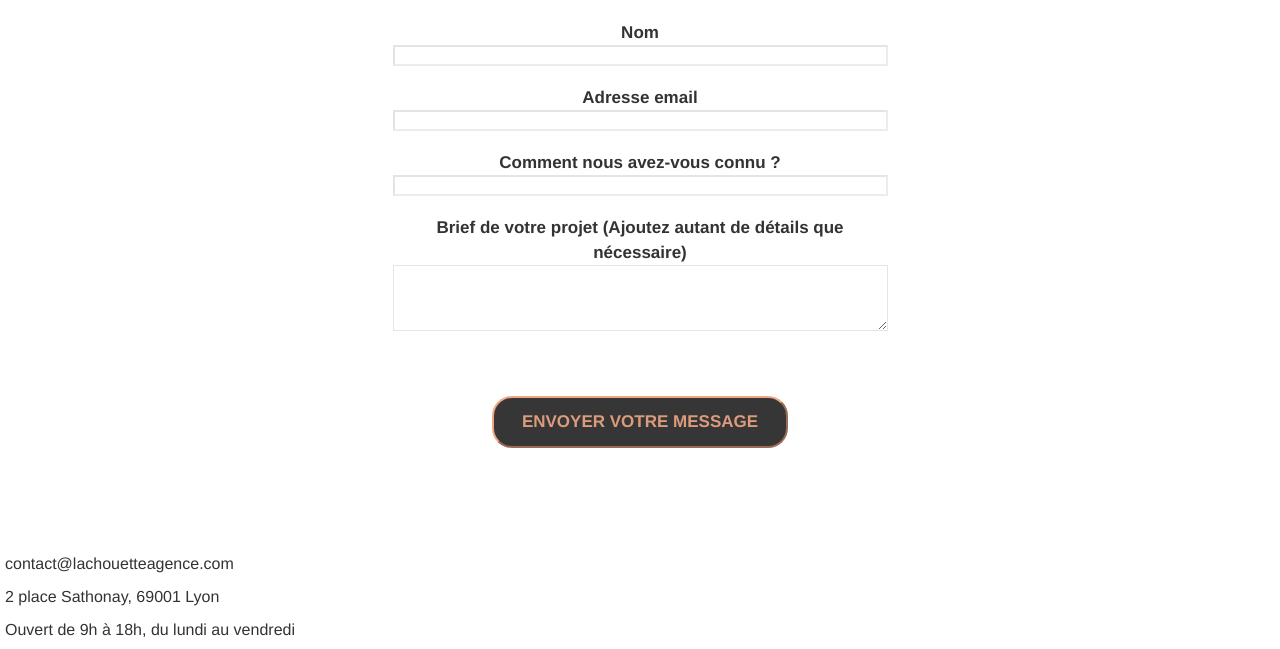
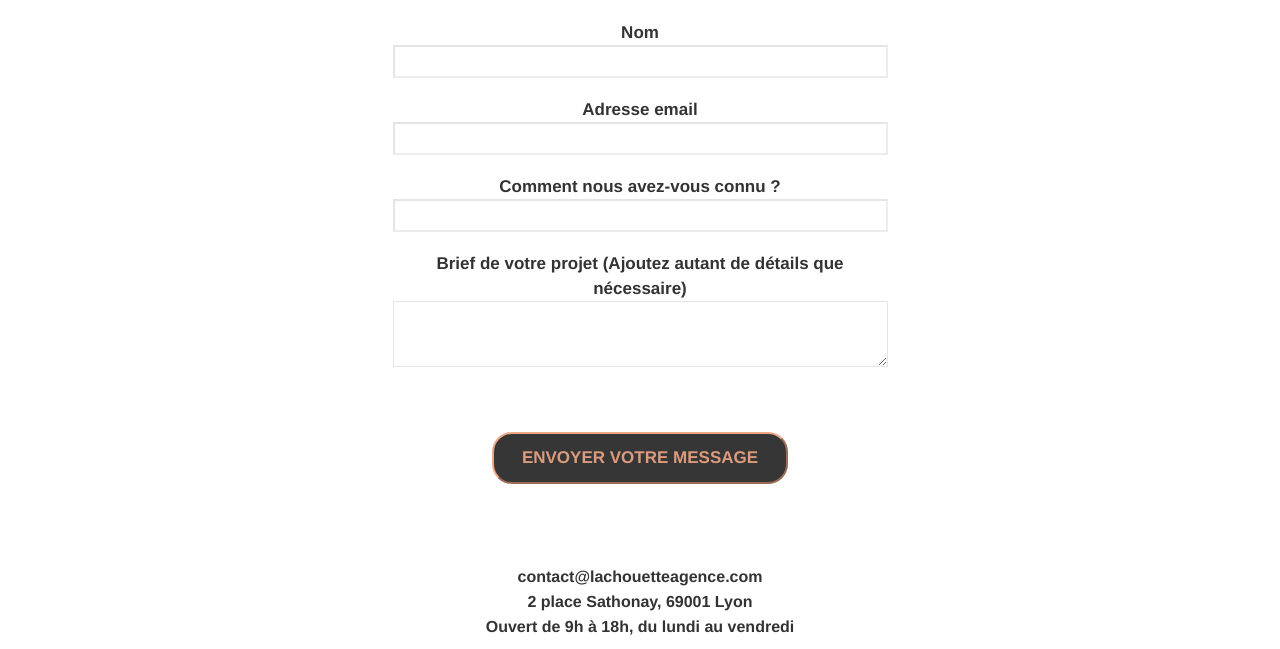
Before and after one commit to Oliive33/OlivierVillevieille_4_12-03-2021, a plain HTML site: page contact.html in a window 1280 px wide. Shown: the part 368-1017 px from the top of the page. Drawn offline with Linux system fonts and the light colour scheme.

Commit message:
style uniformisation du footer et redimensionnement des inputs

```diff
--- a/style.css
+++ b/style.css
@@ -240,30 +240,16 @@ font-size: 30px;
 .panel-rd .panel-footer {
     border-radius: 0 0 29px 29px;
 }
+#email, #name, #popularite{
+    height: 33px;
+}
+
 
 .form-control {
     border-color: rgba(0, 0, 0, .1);
     box-shadow: none;
 }
-/* .btnarrow{
-    height: 30px;
-    width: 30px;
-    background: transparent;
-    border-radius: 50%;
-    display: flex;
-    justify-content: center;
-    align-items: center;
-    position: fixed;
-    right: 20px;
-    bottom: 20px;
-    z-index: 500;
-    opacity: 0.6;
-    cursor: pointer;
-    transition: all .3s ease-in-out;
-}
-.fa-arrow-up{
-    width: 50px;
-} */
+
 
 .scrollToTop {
     border-radius: 50px;
@@ -320,7 +306,6 @@ p {
     max-width: 400px;
     margin: 0 auto;
     font-size: 28px;
-    color: rgb(230, 228, 228);
 }
 .social:hover{
     color: rgba(255, 255, 255, 1);
@@ -404,9 +389,9 @@ h3 {
 .tc-white {
     color: #ffffff;
 }
-.tc-white:hover{
+/* .tc-white:hover{
     color: #eea684;
-}
+} */
 .tc-white2{
     color: #FFFFFF;
     opacity: 0.8;
@@ -426,7 +411,7 @@ h3 {
     border-radius: 20px;
     color: rgba(238, 166, 132, 0.9);
     font-size: 17px;
-    margin: 45px 0 35px 0;
+    margin: 45px 0 15px 0;
 }
 
 .btn-atomic-tangerine:hover {
@@ -489,9 +474,12 @@ h3 {
     margin-bottom: 20px;
 }
 
-.text-footer > p{
+.text-contact {
+    text-align: center;
+    margin: 0 0 4rem 0;
     line-height: 1.5rem;
     font-weight: bold;
+    font-size: 15px;
 }
 .text-footer-accueil {
     font-weight: bold;
```
